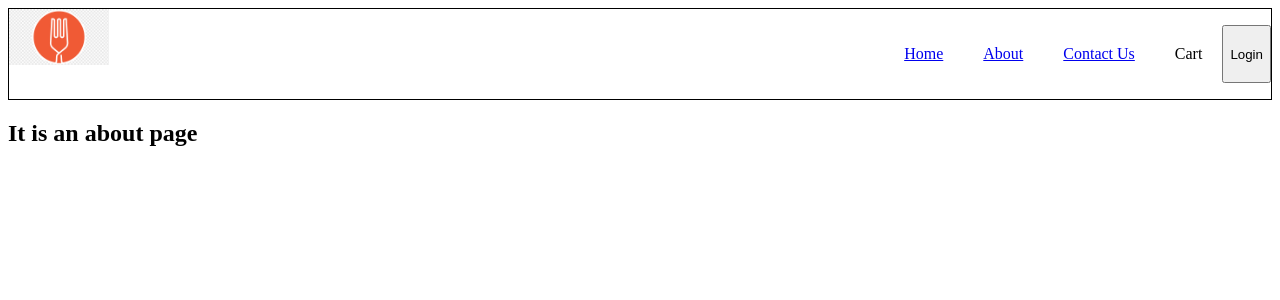
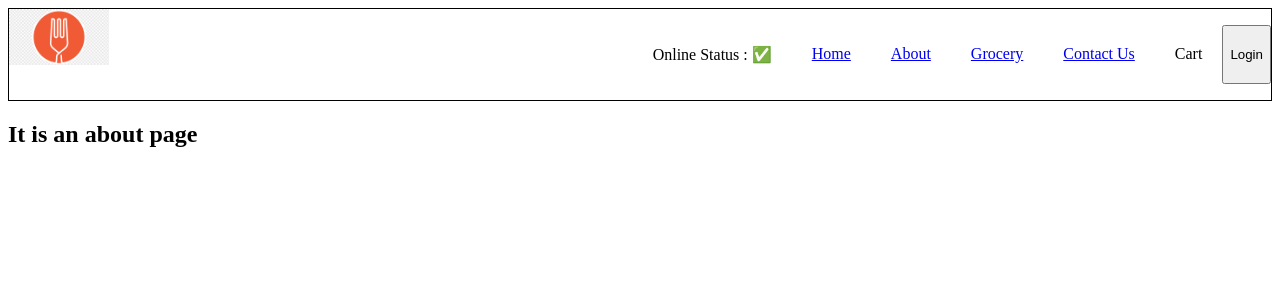
Before and after one commit to dity51028/namaste-react, a React (Vite) app: page /about in a window 1280 px wide. Shown: the top 300 px of the page. Built offline with nearby package versions, Linux system fonts and the light colour scheme.

Commit message:
Lazy loading implemented with fallback

```diff
--- a/App.js
+++ b/App.js
@@ -1,4 +1,4 @@
-import React from 'react';
+import React, { lazy, Suspense } from 'react';
 import ReactDOM from 'react-dom/client'
 import { createBrowserRouter,Outlet,RouterProvider } from 'react-router-dom';
 import Header from './src/components/Header.jsx';
@@ -7,8 +7,12 @@ import About from './src/components/About.jsx';
 import Contact from './src/components/Contact.jsx';
 import Error from './src/components/Error.jsx';
 import RestaurantMenu from './src/components/RestaurantMenu.jsx';
+import Shimmer from './src/components/Shimmer.jsx';
 
 
+
+
+const Grocery = lazy(() => import('./src/components/Grocery.jsx'))
 
 const AppALayout = () => {
   return(
@@ -40,6 +44,10 @@ const appRoute = createBrowserRouter([
       {
         path:"/restaurant/:resId",
         element:<RestaurantMenu/>
+      },
+      {
+        path:'/grocery',
+        element:<Suspense fallback={<Shimmer/>}><Grocery/></Suspense>
       }
 
     ],
--- /dev/null
+++ b/src/components/Grocery.jsx
@@ -0,0 +1,10 @@
+
+import React from 'react'
+
+const Grocery = () => {
+  return (
+    <div>This is a grocery page</div>
+  )
+}
+
+export default Grocery
--- a/src/components/Header.jsx
+++ b/src/components/Header.jsx
@@ -1,9 +1,11 @@
 import logo from './../../assets/logo.png'
 import { useState } from 'react'
 import { Link } from 'react-router-dom'
+import useSatus from '../utils/useStatus'
 
 const Header = () => {
-  const [state, setstate] = useState("Login")
+  const [state, setstate] = useState("Login");
+  const onlineSts = useSatus();
 
     return (
       <div className='header'>
@@ -13,8 +15,10 @@ const Header = () => {
         </div>
         <div className='nav-items'>
           <ul>
+            <li>Online Status : {onlineSts?"✅":"🔴"}</li>
             <li><Link to='/'>Home</Link></li>
             <li><Link to='/about'>About</Link></li>
+            <li><Link to='/grocery'>Grocery</Link></li>
             <li><Link to='contact'>Contact Us</Link></li>
             <li>Cart</li>
             <button className="login"
```
Also changed, not shown: 4 other files (tests, documents, lock files or other folders).
